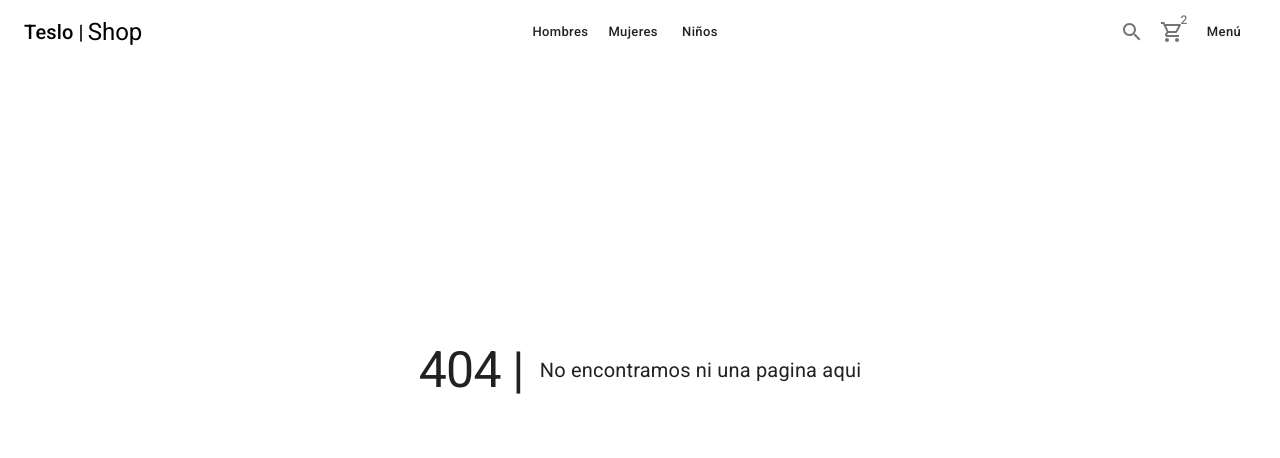
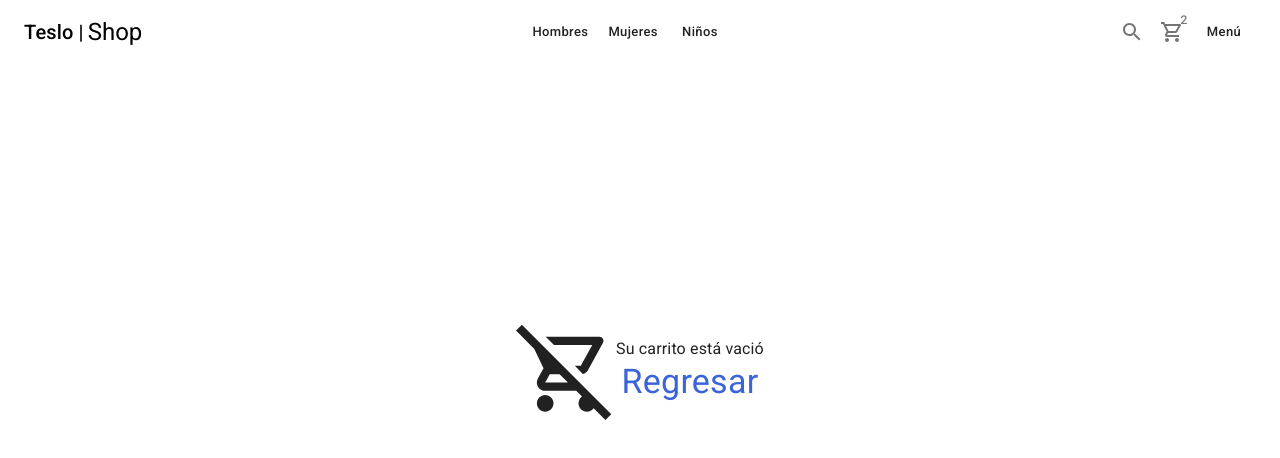
Before and after one commit to DanielHenryL/next-teslo-shop, a Next.js app: page /cart/empty in a window 1280 px wide. Before the commit this address had no page. Shown: the top 458 px of the page. Built offline with nearby package versions, Linux system fonts and the light colour scheme.

Commit message:
carrito de compras vacio

```diff
--- /dev/null
+++ b/pages/cart/empty.tsx
@@ -0,0 +1,30 @@
+import { ShopLayout } from "@/components/layouts"
+import { RemoveShoppingCartOutlined } from "@mui/icons-material"
+import { Box, Typography, Link } from "@mui/material"
+import NextLink from "next/link"
+
+const EmptyPage = () => {
+  return (
+    <ShopLayout title={'Carrito vació'} pageDescription={'No hay artículos en el carrito de compras'}>
+        <Box
+            display={'flex'}
+            flexDirection={{ xs:'column', sm:'row'}}
+            justifyContent={'center'}
+            alignItems={'center'}
+            height={'calc(100vh - 220px)'}
+        >
+            <RemoveShoppingCartOutlined sx={{ fontSize:100}}/>
+            <Box display={'flex'} flexDirection={'column'} alignItems={'center'}>
+                <Typography>Su carrito está vació</Typography>
+                <NextLink href={'/'} passHref legacyBehavior>
+                    <Link typography={'h4'} color={'secondary'}>
+                        Regresar
+                    </Link>
+                </NextLink>
+            </Box>
+        </Box>
+    </ShopLayout>
+  )
+}
+
+export default EmptyPage
```
